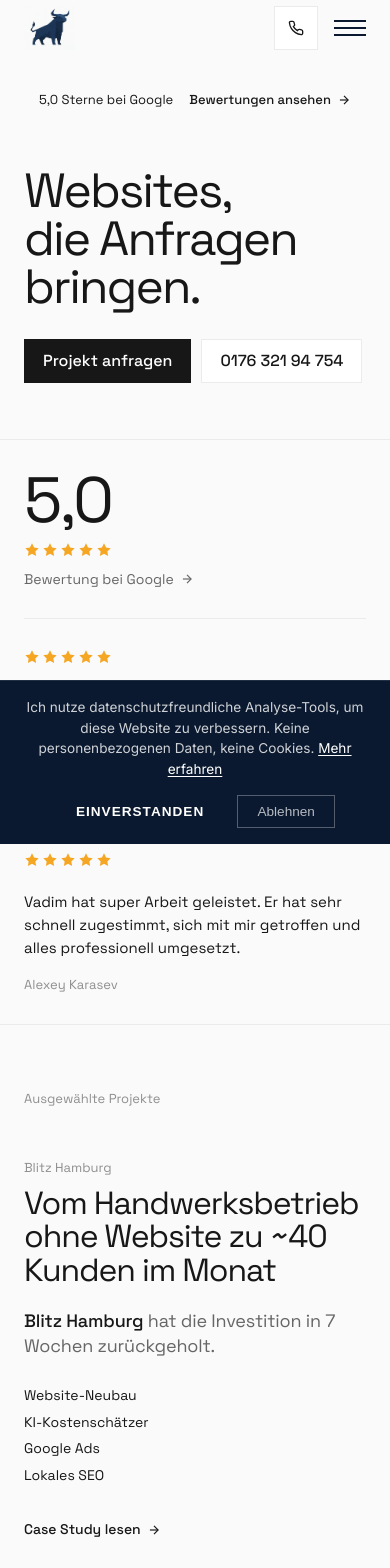
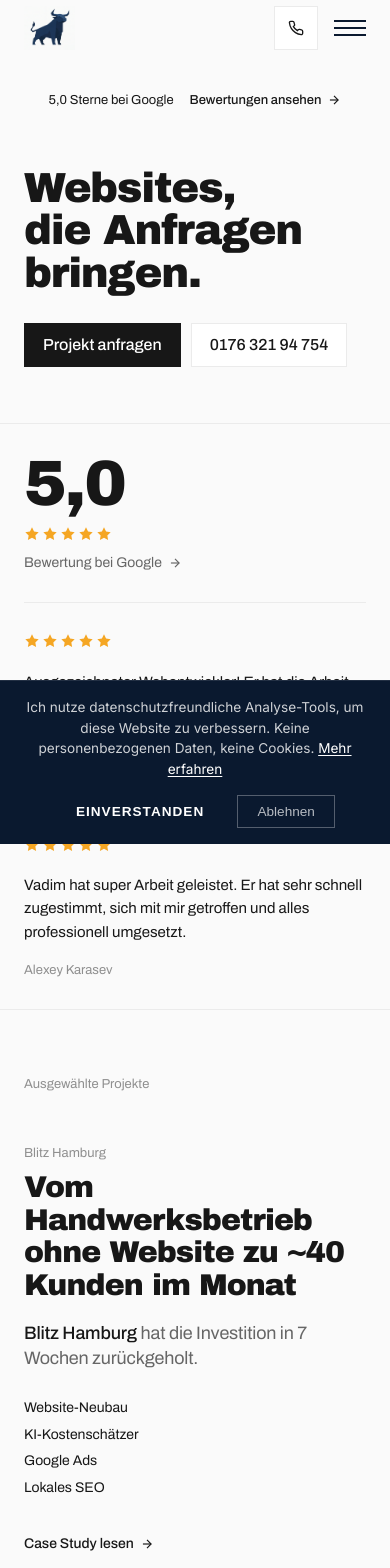
Before and after one commit to VadimShchepin/website.hamburg, a Next.js app: page / in a window 390 px wide. Shown: the top 1568 px of the page. Built offline with nearby package versions, Linux system fonts and the light colour scheme; a web font is replaced by a local one.

Commit message:
Startseite: Archivo Black fuer Ueberschriften, Archivo fuer Text (Schrift-Test)

```diff
--- a/src/lib/fonts.js
+++ b/src/lib/fonts.js
@@ -1,6 +1,8 @@
-import { Space_Grotesk } from 'next/font/google';
+import { Archivo, Archivo_Black } from 'next/font/google';
 
-// Font of the Vercel-style homepage (page, header and footer variants).
-export const spaceGrotesk = Space_Grotesk({ subsets: ['latin'], display: 'swap', variable: '--font-vx' });
+// Fonts of the homepage concept: Archivo Black for headlines, Archivo for
+// everything else (same family, so they sit well together).
+export const archivo = Archivo({ subsets: ['latin'], display: 'swap', variable: '--font-vx' });
+export const archivoBlack = Archivo_Black({ subsets: ['latin'], display: 'swap', weight: '400', variable: '--font-vx-display' });
 
-export const vxFontVars = spaceGrotesk.variable;
+export const vxFontVars = `${archivo.variable} ${archivoBlack.variable}`;
--- a/src/styles/home-vx.css
+++ b/src/styles/home-vx.css
@@ -957,3 +957,40 @@ body:has(.vx) .site-footer [class*="border"],
 body:has(.vx) .site-footer hr {
   border-color: #EBEBEB;
 }
+
+/* Bold display face for headlines (Archivo Black has a single weight) */
+body .vx :is(h1, h2, .vx-proof-score strong) {
+  font-family: var(--font-vx-display), var(--vx-font), sans-serif;
+  font-weight: 400;
+  letter-spacing: -0.03em;
+}
+
+body .vx .vx-hero h1 {
+  font-size: 60px;
+  line-height: 1.02;
+  max-width: 10ch;
+}
+
+body .vx .vx-project-heading {
+  font-size: 36px;
+  line-height: 1.08;
+}
+
+body .vx :is(.vx-services h2, .vx-faq h2, .vx-cta h2) {
+  font-size: 44px;
+  line-height: 1.05;
+}
+
+body .vx .vx-service h3 {
+  font-weight: 700;
+}
+
+@media (max-width: 768px) {
+  body .vx .vx-hero h1 {
+    font-size: 42px;
+  }
+
+  body .vx :is(.vx-project-heading, .vx-services h2, .vx-faq h2, .vx-cta h2) {
+    font-size: 30px;
+  }
+}
```
